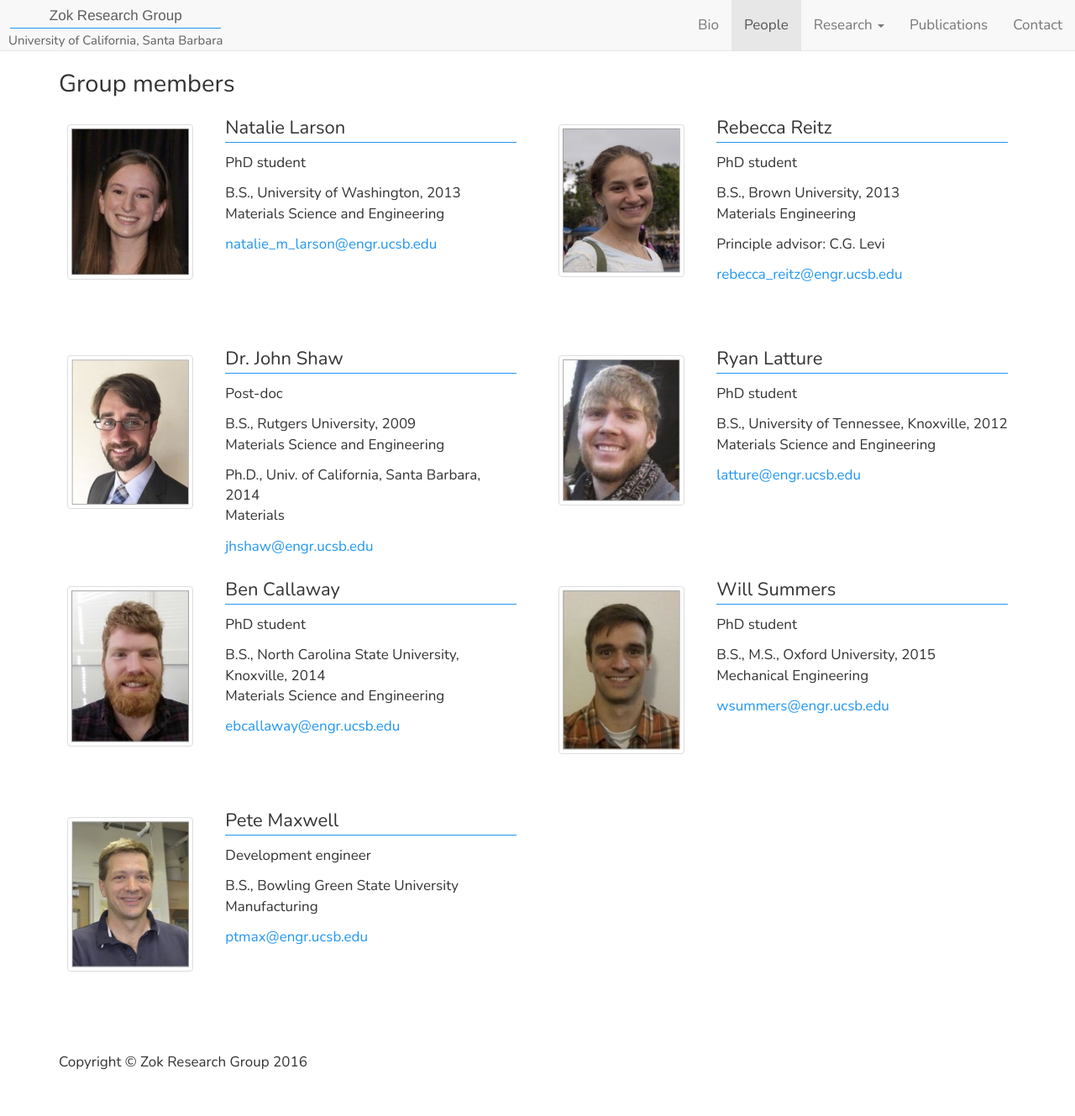
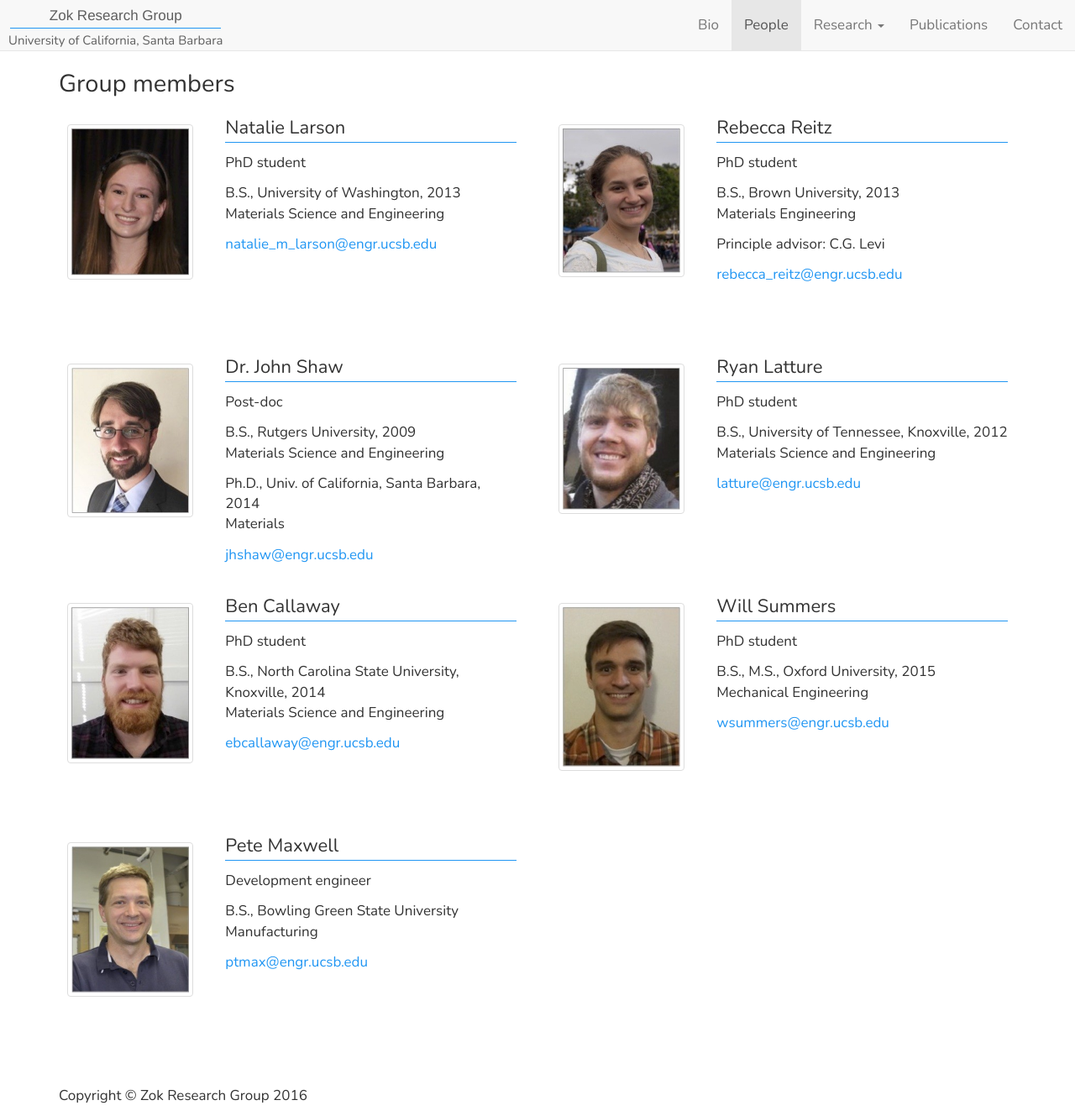
Before and after one commit to latture/zok-group-website, a Jekyll site: the page built from people/index.html, in a window 1280 px wide and 1329 px high. Shown: the whole window at 84% size. Built offline with Jekyll 4.4.1, drawn with Linux system fonts in a browser that asks for light colours; some web fonts are replaced.

Commit message:
Enforce height on panel instead of panel body.

```diff
--- a/assets/css/style.scss
+++ b/assets/css/style.scss
@@ -92,12 +92,12 @@ body {
         border: none;
         @include box-shadow(0 0 0 rgba(0,0,0,0));
         margin: 0px 10px 0px 10px;
+        min-height: 285px;
+        max-height: 285px;
     }
 
     .panel-body {
         padding: 0px;
-        min-height: 275px;
-        max-height: 275px;
     }
 
     .thumbnail {
```
